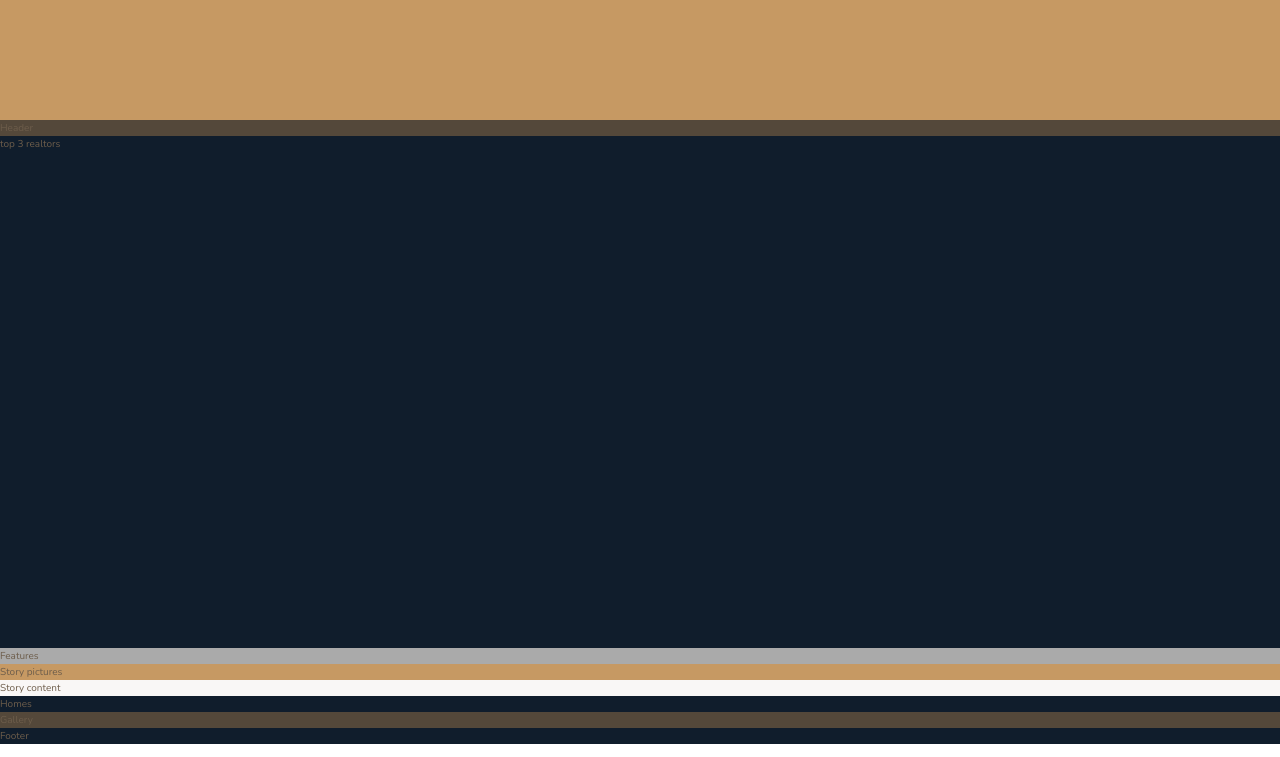
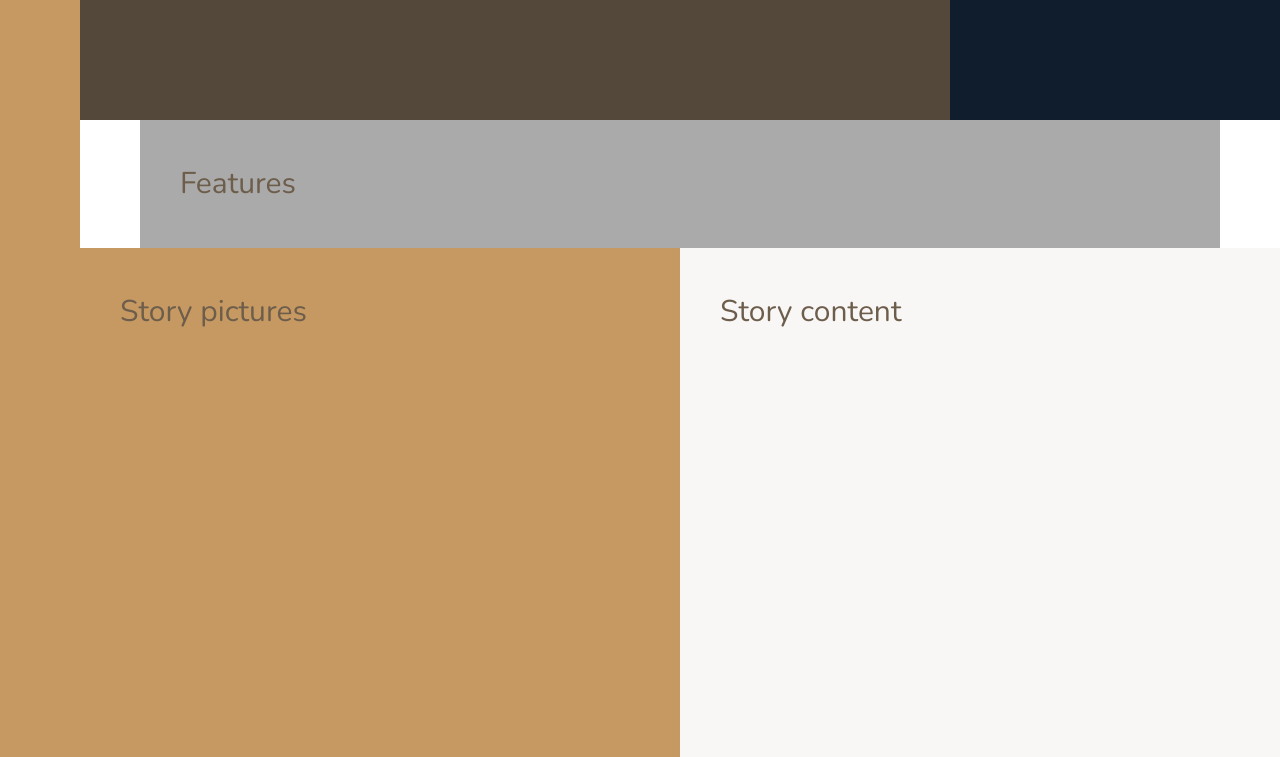
Before and after one commit to jakeisonline/udemy-courses, a website: page advanced-css/nexter/index.html in a window 1280 px wide. Shown: the part 520-1277 px from the top of the page. Drawn offline with nearby package versions, Linux system fonts and the light colour scheme.

Commit message:
Lecture 107 - Finish overall layout

```diff
--- a/advanced-css/nexter/sass/_base.scss
+++ b/advanced-css/nexter/sass/_base.scss
@@ -28,7 +28,7 @@ html {
 }
 
 body {
-  font-family: $font-primary, sans-serif;
+  font-family: $font-primary;
   color: $color-grey-dark-2;
   font-weight: 300;
   line-height: 1.6;
@@ -37,4 +37,13 @@ body {
 .container {
   display: grid;
   grid-template-rows: 80vh min-content 40vw repeat(3, min-content);
+  grid-template-columns: [sidebar-start] 8rem
+                         [sidebar-end full-start] minmax(6rem, 1fr)
+                         [center-start] repeat(8, [col-start] minmax(min-content, 14rem) [col-end])
+                         [center-end] minmax(6rem, 1fr) [full-end];
+
+  & > * {
+    padding: 4rem;
+    font-size: 3rem;
+  }
 }
--- a/advanced-css/nexter/sass/_features.scss
+++ b/advanced-css/nexter/sass/_features.scss
@@ -1,3 +1,4 @@
 .features {
   background-color: $color-grey-light-2;
+  grid-column: center-start / center-end;
 }
--- a/advanced-css/nexter/sass/_footer.scss
+++ b/advanced-css/nexter/sass/_footer.scss
@@ -1,3 +1,4 @@
 .footer {
   background-color: $color-secondary;
+  grid-column: full-start / full-end;
 }
--- a/advanced-css/nexter/sass/_gallery.scss
+++ b/advanced-css/nexter/sass/_gallery.scss
@@ -1,3 +1,4 @@
 .gallery {
   background-color: $color-grey-dark-1;
+  grid-column: full-start / full-end;
 }
--- a/advanced-css/nexter/sass/_header.scss
+++ b/advanced-css/nexter/sass/_header.scss
@@ -1,3 +1,4 @@
 .header {
   background-color: $color-grey-dark-1;
+  grid-column: full-start / col-end 6;
 }
--- a/advanced-css/nexter/sass/_homes.scss
+++ b/advanced-css/nexter/sass/_homes.scss
@@ -1,3 +1,4 @@
 .homes {
   background-color: $color-secondary;
+  grid-column: center-start / center-end;
 }
--- a/advanced-css/nexter/sass/_realtors.scss
+++ b/advanced-css/nexter/sass/_realtors.scss
@@ -1,3 +1,4 @@
 .realtors {
   background-color: $color-secondary;
+  grid-column: col-start 7 / full-end;
 }
--- a/advanced-css/nexter/sass/_sidebar.scss
+++ b/advanced-css/nexter/sass/_sidebar.scss
@@ -1,3 +1,5 @@
 .sidebar {
   background-color: $color-primary;
+  grid-column: sidebar-start / sidebar-end;
+  grid-row: 1 / -1;
 }
--- a/advanced-css/nexter/sass/_story.scss
+++ b/advanced-css/nexter/sass/_story.scss
@@ -2,9 +2,11 @@
 
   &__pictures {
     background-color: $color-primary;
+    grid-column: full-start / col-end 4;
   }
 
   &__content {
     background-color: $color-grey-light-1;
+    grid-column: col-start 5 / full-end;
   }
 }
```
Also changed, not shown: advanced-css/nexter/css/style.css.
